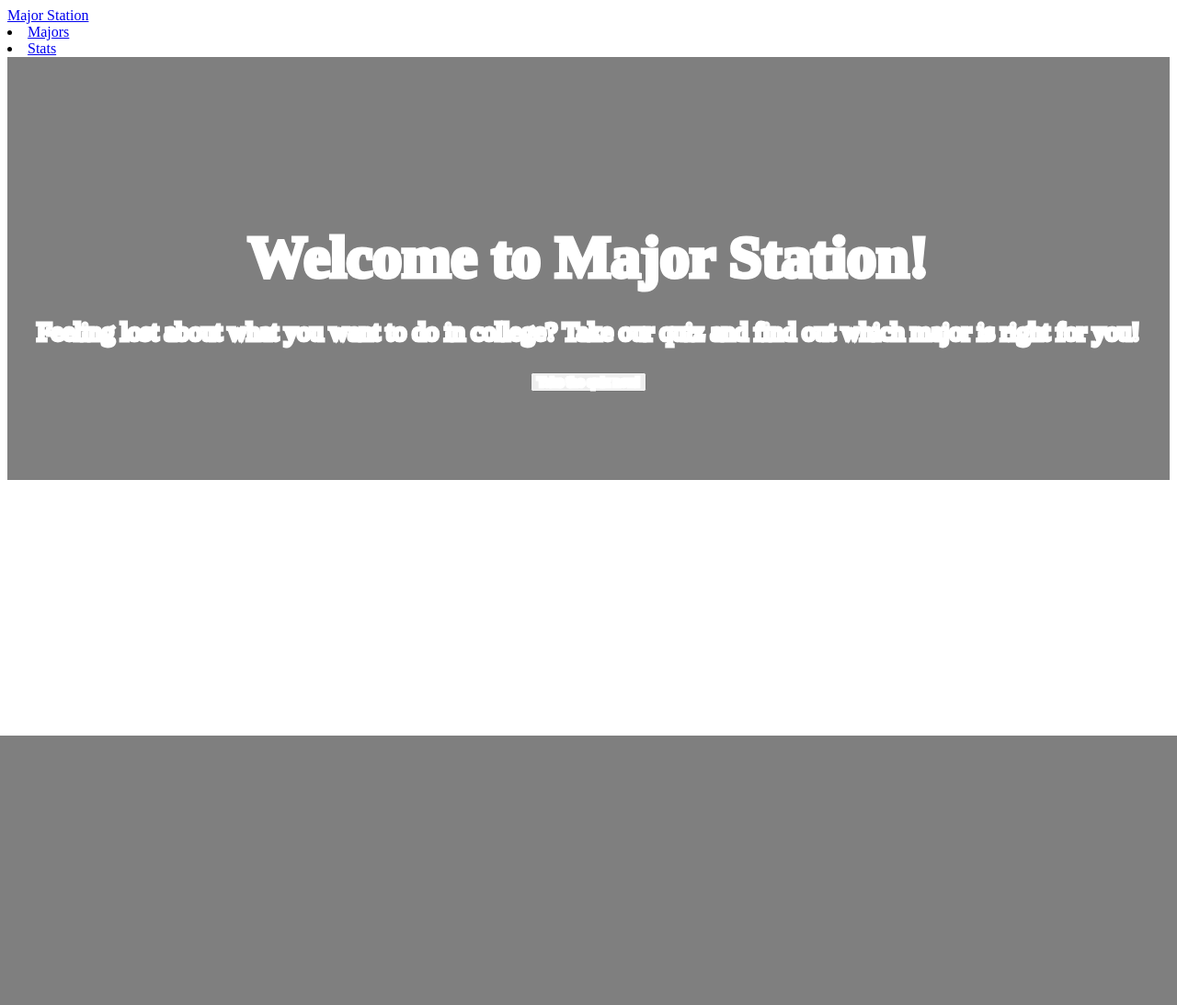
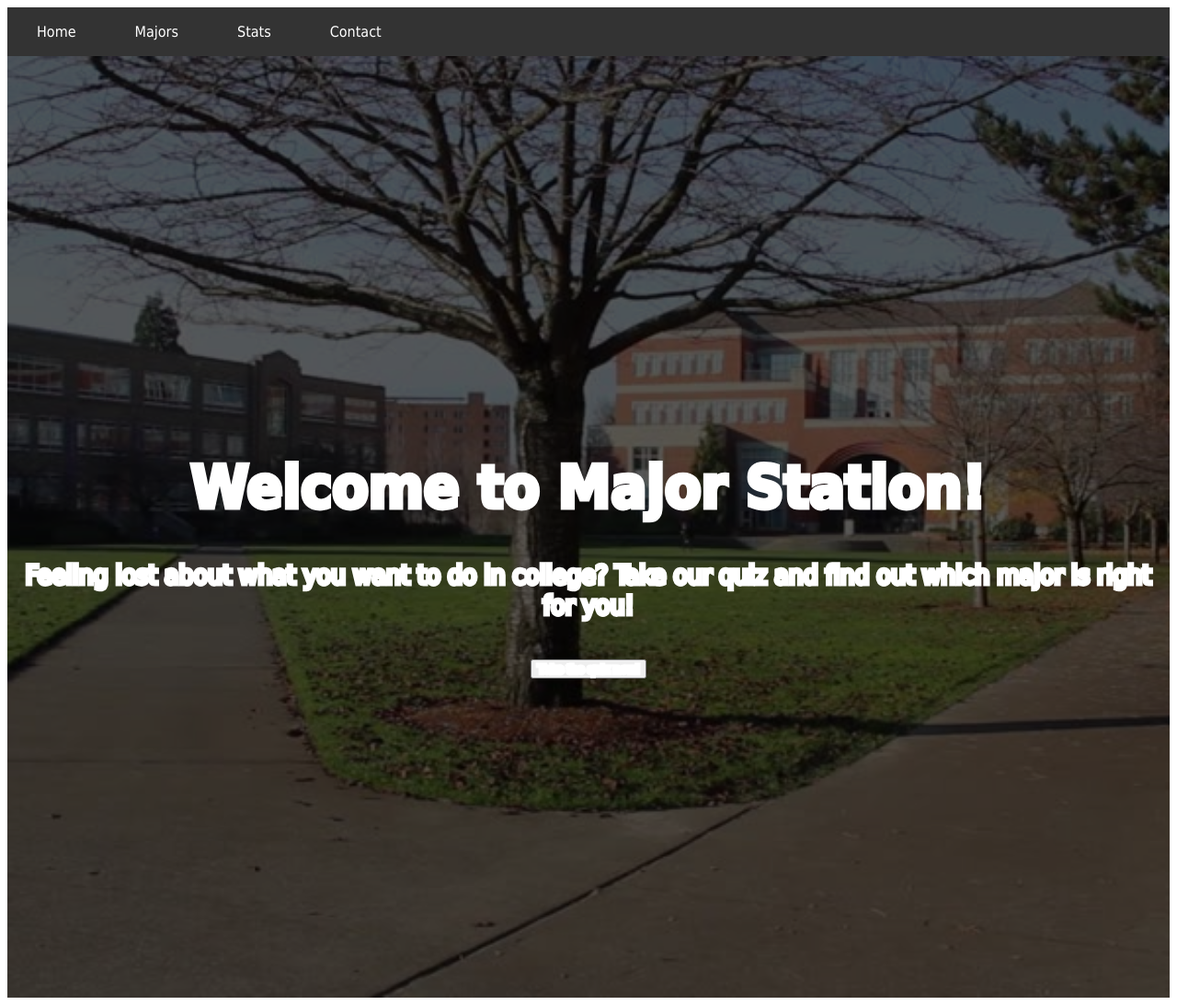
Before and after one commit to roboticapples14/Final-Project, a PHP site: page / in a window 1280 px wide. Shown: the whole page at 92% size. Before the commit the page ends 800 px from the top, so only its background shows below. Run offline with PHP 8.4, Linux system fonts and the light colour scheme.

Commit message:
Woohoo made a navbar

```diff
--- a/index.html
+++ b/index.html
@@ -4,17 +4,29 @@
 <link rel="stylesheet" type="text/css" href="main.css">
   </head>
   <body>
-<header id="header">
+
+<!-- <header id="header">
   <div class="logo"><a href="index.html"> Major Station </a></div>
+				<a href="#menu">Menu</a>
+</header>
 
-<nav id+ "menu">
+<nav id= "menu">
+  <ul>
   <li><a href="majors.html">Majors</a></li>
   <li><a href="stats.html">Stats</a></li>
+</ul>
+</nav> -->
+<nav id= "navbar">
+<ul>
+  <li><a href="index.html">Home</a></li>
+  <li><a href="majors.html">Majors</a></li>
+  <li><a href="stats.html">Stats</a></li>
+  <li><a href="contact.html">Contact</a></li>
+</ul>
 </nav>
-
 <section id="banner">
   <div class="inner">
-  <header>
+
     <h1> Welcome to Major Station!</h1>
     <p> Feeling lost about what you want to do in college? Take our quiz and find out which major is right for you!</p>
   	<a href= "quiz.html"> <button > Take the quiz now!</button></a>
--- a/main.css
+++ b/main.css
@@ -1,15 +1,70 @@
 #banner {
+  display: -ms-flexbox;
+  -ms-flex-pack: center;
+  -ms-flex-align: center;
+  padding: 8em 0 6em 0;
+  -moz-align-items: center;
+  -webkit-align-items: center;
+  -ms-align-items: center;
+  align-items: center;
+  display: -moz-flex;
+  display: -webkit-flex;
+  display: -ms-flex;
+  display: flex;
+  -moz-justify-content: center;
+  -webkit-justify-content: center;
+  -ms-justify-content: center;
   justify-content: center;
   background-image: url("1.jpg");
   background-position: center;
-  background-size: 40px x 30px;
-  padding:8em 0 6em 0;
+  background-size: cover;
+  background-repeat: no-repeat;
+  border-top: 0;
+  min-height: 100vh;
+  height: 100vh !important;
+  position: relative;
   text-align: center;
-  color: black;
+  overflow: hidden;
   -webkit-text-stroke-width: 5px;
   -webkit-text-stroke-color: white;
-  background: rgba(0,0,0, 0.5);
+  font-family: 'Tahoma', Geneva, sans-serif;
+}
 
+
+
+#banner .inner {
+  -moz-transform: scale(1.0);
+  -webkit-transform: scale(1.0);
+  -ms-transform: scale(1.0);
+  transform: scale(1.0);
+  -moz-transition: opacity 1s ease, -moz-transform 1s ease;
+  -webkit-transition: opacity 1s ease, -webkit-transform 1s ease;
+  -ms-transition: opacity 1s ease, -ms-transform 1s ease;
+  transition: opacity 1s ease, transform 1s ease;
+  opacity: 1;
+  position: relative;
+  z-index: 2;
+}
+
+#banner:before {
+  -moz-transition: opacity 3s ease;
+  -webkit-transition: opacity 3s ease;
+  -ms-transition: opacity 3s ease;
+  transition: opacity 3s ease;
+  -moz-transition-delay: 1.25s;
+  -webkit-transition-delay: 1.25s;
+  -ms-transition-delay: 1.25s;
+  transition-delay: 1.25s;
+  content: '';
+  display: block;
+  background-color: #000;
+  height: 100%;
+  left: 0;
+  opacity: 0.65;
+  position: absolute;
+  top: 0;
+  width: 100%;
+  z-index: 1;
 }
 #banner h1 {
   font-size: 4em;
@@ -19,4 +74,38 @@
 #banner p {
   color: rgba(255, 255, 255, 0.85);
   font-size: 1.75em;
+  padding: .5em;
 }
+
+#navbar ul {
+  list-style-type: none;
+  margin: 0;
+  padding: 0;
+  overflow: hidden;
+  background-color: #333;
+}
+
+#navbar li{
+  float: left;
+  overflow: hidden;
+  display: block;
+  color: white;
+  text-align: center;
+  padding: 3px 16px;
+  text-decoration: none;
+}
+#navbar li a{
+  display: block;
+    color: white;
+    text-align: center;
+    padding: 14px 16px;
+    text-decoration: none;
+}
+
+#navbar li a:hover {
+    background-color: #111;
+}
+#navbar {
+  font-family:"Tahoma", Geneva, sans-serif;
+  position: relative;
+}
--- a/quiz.html
+++ b/quiz.html
@@ -19,5 +19,6 @@
       <label for="radiodemo2" class="checkable">No</span>
     </p>
   </question>
+  <a href="index.html"><button>Back</button></a>
   </body>
 </html>
```
Also changed, not shown: contact.html (added).
